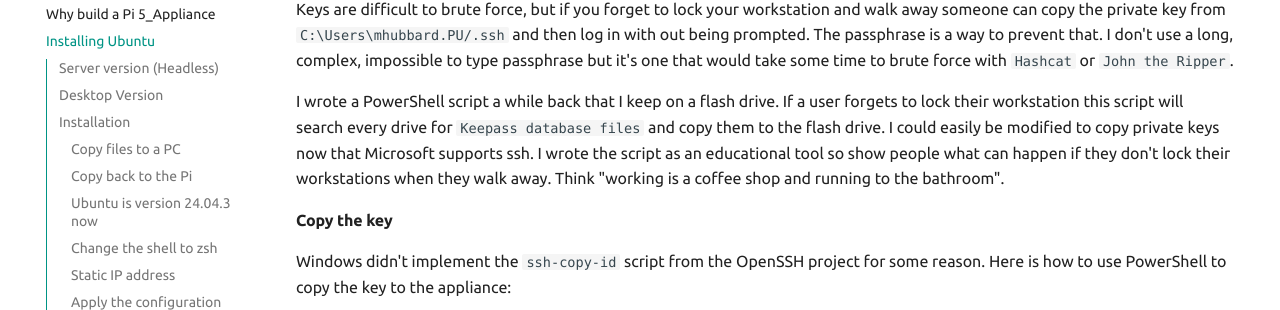
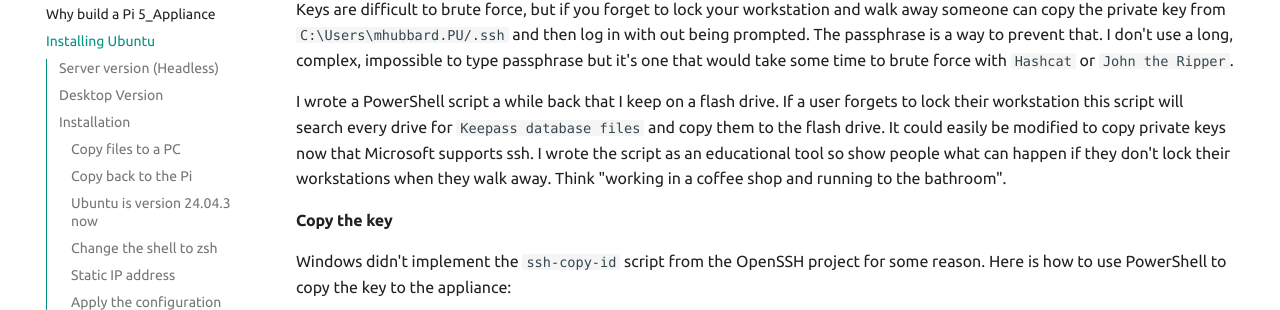
Before and after one commit to rikosintie/Haas_Data_collect, an MkDocs documentation site: the page built from docs/build_pi_5_appliance/installing_ubuntu.md, in a window 1280 px wide and 900 px high, scrolled down 7169 px. Shown: the part 142-452 px from the top of the window. Built offline with MkDocs 1.6.1 and Material for MkDocs 9.7.7, drawn with Linux system fonts in a browser that asks for light colours; some web fonts are replaced; comment, search, counter and statistics services are not loaded; some of the changed text lies outside the part shown.

Commit message:
Git Title: Formatting

````diff
--- a/docs/build_pi_5_appliance/installing_ubuntu.md
+++ b/docs/build_pi_5_appliance/installing_ubuntu.md
@@ -306,7 +306,7 @@
 
 Keys are difficult to brute force, but if you forget to lock your workstation and walk away someone can copy the private key from `C:\Users\mhubbard.PU/.ssh` and then log in with out being prompted. The passphrase is a way to prevent that. I don't use a long, complex, impossible to type passphrase but it's one that would take some time to brute force with `Hashcat` or `John the Ripper`.
 
-I wrote a PowerShell script a while back that I keep on a flash drive. If a user forgets to lock their workstation this script will search every drive for `Keepass database files` and copy them to the flash drive. I could easily be modified to copy private keys now that  Microsoft supports ssh. I wrote the script as an educational tool so show people what can happen if they don't lock their workstations when they walk away. Think "working is a coffee shop and running to the bathroom".
+I wrote a PowerShell script a while back that I keep on a flash drive. If a user forgets to lock their workstation this script will search every drive for `Keepass database files` and copy them to the flash drive. It could easily be modified to copy private keys now that  Microsoft supports ssh. I wrote the script as an educational tool so show people what can happen if they don't lock their workstations when they walk away. Think "working in a coffee shop and running to the bathroom".
 
 #### Copy the key
 
@@ -382,7 +382,7 @@
 
 Keys are difficult to brute force, but if you forget to lock your workstation and walk away someone can copy the private key from `C:\Users\mhubbard.PU/.ssh` and then log in with out being prompted. The passphrase is a way to prevent that. I don't use a long, complex, impossible to type passphrase but it's one that would take some time to brute force with `Hashcat` or `John the Ripper`.
 
-I wrote a PowerShell script a while back that I keep on a flash drive. If a user forgets to lock their workstation this script will search every drive for `Keepass database files` and copy them to the flash drive. I could easily be modified to copy private keys now that  Microsoft supports ssh. I wrote the script as an educational tool so show people what can happen if they don't lock their workstations when they walk away. Think "working is a coffee shop and running to the bathroom".
+I wrote a PowerShell script a while back that I keep on a flash drive. If a user forgets to lock their workstation this script will search every drive for `Keepass database files` and copy them to the flash drive. It could easily be modified to copy private keys now that  Microsoft supports ssh. I wrote the script as an educational tool so show people what can happen if they don't lock their workstations when they walk away. Think "working in a coffee shop and running to the bathroom".
 
 #### Copy the key over
 
@@ -426,7 +426,7 @@
 
 But if I try to login now
 
-```bash linenums='1' hl_lines='1'
+```bash hl_lines='1'
 ssh -i /home/mhubbard/.ssh/haas -p 3333 'haas@192.168.10.136'
 ```
 
@@ -443,7 +443,7 @@
 
 Press `ctrl+s` and `ctrl+x` to save and exit. Then run:
 
-s```bash linenums='1' hl_lines='1'
+```bash hl_lines='1'
 
 ```h hl_lines='1'
 exec bash
````
